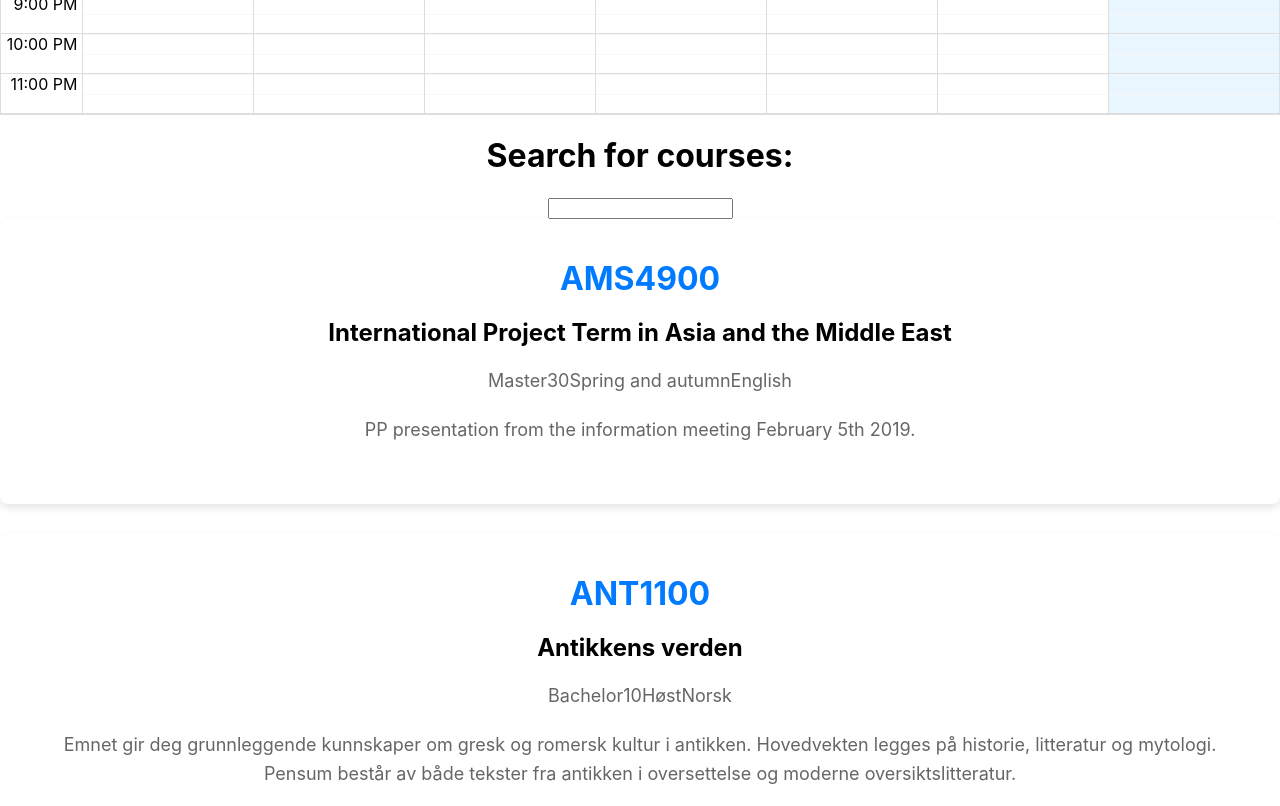
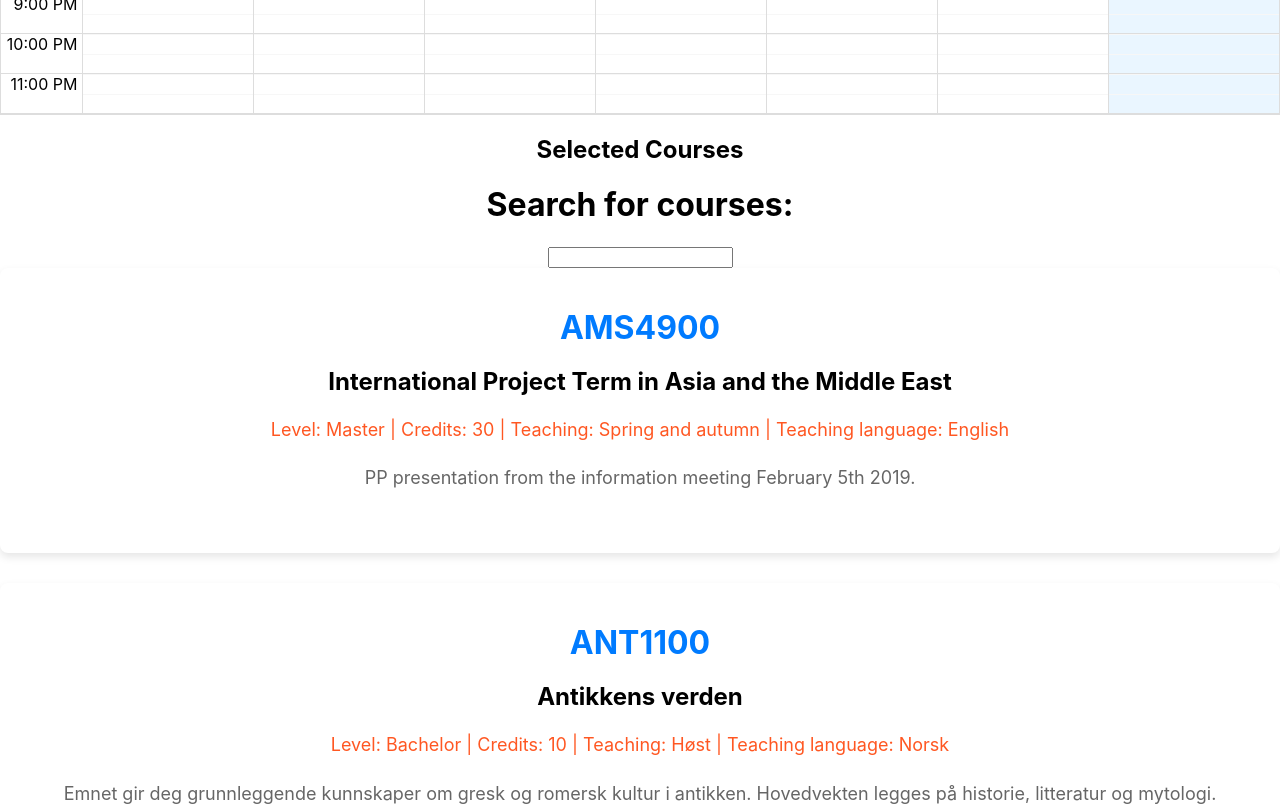
Before and after one commit to erlhol/EmnePlanleggern, a React (Create React App) app in the folder my-app/: page / in a window 1280 px wide. Shown: the part 1000-1806 px from the top of the page. Built offline with nearby package versions, Linux system fonts and the light colour scheme; the HTML template or start-up script is replaced by a standard one.

Commit message:
Lift state and implement selection

```diff
--- a/my-app/src/App.js
+++ b/my-app/src/App.js
@@ -3,17 +3,34 @@ import Courses from './Courses';
 import Schedule from './Schedule';
 import courses from './jsonfiles/courses.json'
 import 'react-big-calendar/lib/css/react-big-calendar.css';
+import { useState } from 'react';
 
 function App() {
+
+    const [selectedSubjects, setSelectedSubjects] = useState([]);
+
+    const onSetSelectedSubjects = (subject,should_add) => {
+        if (should_add) {
+            setSelectedSubjects( previousValue =>
+                [...previousValue, subject]
+            )}
+        else {
+            setSelectedSubjects ( previousValue =>
+                previousValue.filter((s) =>
+                s !== subject)
+            )
+        }
+    }
 
     return (
         <div className="App">
         <p>Calendar</p>
-        <Schedule subjects={courses}></Schedule>
-        <Courses subjects={courses}></Courses>
+        <Schedule subjects={selectedSubjects}></Schedule>
+        <Courses subjects={courses} selected={selectedSubjects} changeSelected={onSetSelectedSubjects}></Courses>
         <a href="mailto:erlinhol@uio.no">Kontakt Erling Holte på mail</a>
         </div>
     );
 }
 
 export default App;
+//
--- a/my-app/src/Courses.js
+++ b/my-app/src/Courses.js
@@ -1,6 +1,17 @@
 import { useState, useEffect } from 'react';
+
+function SelectedCourses(props) {
+    return <><h2>Selected Courses </h2>
+    {props.selected.map((courseObj, i) =>
+        <p key={i} >{courseObj.subjectCode} {courseObj.subjectName}</p>
+        )
+    }
+    </>
+}
+
 function Course(props) {
     const [checkedState, setCheckedState] = useState(false);
+
 
     const chosenBackgroundColor = {
        // backgroundColor: '#ffffff88', // Change this to the desired background color
@@ -12,9 +23,8 @@ function Course(props) {
     }
 
     const onCheckedStateChange = () => {
-        setCheckedState(previousValue => {
-            return !previousValue
-      });
+        setCheckedState((previousValue) => !previousValue);
+        props.changeSelected(props.courseObject, !checkedState);
     }
 
     /* Render one course */
@@ -25,10 +35,10 @@ function Course(props) {
             <h1>{props.courseObject.subjectCode}</h1>
             <h2>{props.courseObject.subjectName}</h2>
             <p>
-                <span>{props.courseObject.level}</span>
-                <span>{props.courseObject.credits}</span>
-                <span>{props.courseObject.teaching}</span>
-                <span>{props.courseObject.teachingLanguage}</span>
+                <span style= {{color: '#ff5722'}}> Level: {props.courseObject.level} | </span>
+                <span style= {{color: '#ff5722'}}>Credits: {props.courseObject.credits} | </span>
+                <span style= {{color: '#ff5722'}}>Teaching: {props.courseObject.teaching} | </span>
+                <span style= {{color: '#ff5722'}}>Teaching language: {props.courseObject.teachingLanguage}</span>
             </p>
             <p>{props.courseObject.description}</p>
         </div>
@@ -42,32 +52,34 @@ function search(element, searchWord) {
 function Courses(props) {
 
     const [searchInput, setSearchInput] = useState('');
-    const [chosenSubjects, setChosenSubjects] = useState(props.subjects);
+    const [searchedSubjects, setSearchedSubjects] = useState(props.subjects);
+    // have to fix searchedCourses lagging with the selected color.
 
     const onSearchChange = (event) => {
         setSearchInput(event.target.value);
-      }
+    }
 
     useEffect( () => {
-        setChosenSubjects(props.subjects.filter(x => search(x.subjectCode,searchInput)))
+        setSearchedSubjects(props.subjects.filter(x => search(x.subjectCode,searchInput)))
 
     }, [searchInput,props.subjects]);
+
+    const onSetSelectedSubjects = (subject,should_add) => {
+        props.changeSelected(subject,should_add)
+    }
 
 
     return (
         <>
+        <SelectedCourses selected = {props.selected}></SelectedCourses>
         <h1>Search for courses:</h1>
         <input value={searchInput} onChange={onSearchChange}></input>
-        {chosenSubjects.map((courseObj, i) =>
-            <Course key={i} courseObject={courseObj}></Course>
+        {searchedSubjects.map((courseObj, i) =>
+            <Course key={i} courseObject={courseObj} changeSelected={onSetSelectedSubjects}></Course> // The problem is with the key
+            // The key should be unique and not dependent on searchedSubjects!
             )
         }
         </>
-
-
     )
 }
 export default Courses;
-
-// TODO: include map of all courses
-// Include search element with bound component input
--- a/my-app/src/Schedule.js
+++ b/my-app/src/Schedule.js
@@ -1,5 +1,6 @@
 import { Calendar, momentLocalizer } from 'react-big-calendar'
 import moment from 'moment'
+import { useEffect, useState } from 'react';
 
 function createDates(lectures,subjectCode) {
     var events = []
@@ -60,6 +61,17 @@ function weekDayToDate(activity) {
 }
 
 function Schedule(props) {
+  const [allevents, setAllEvents] = useState([]);
+
+  useEffect(() => {
+    const updatedEvents = [];
+    props.subjects.forEach((courseObject, i) => {
+      const events = createDates(courseObject.lectures, courseObject.subjectCode);
+      updatedEvents.push(...events);
+    });
+    setAllEvents(updatedEvents);
+  }, [props.subjects]);
+
     // Setup the localizer by providing the moment (or globalize, or Luxon) Object
     // to the correct localizer.
     const localizer = momentLocalizer(moment) // or globalizeLocalizer
@@ -68,15 +80,11 @@ function Schedule(props) {
     // Each course can be a button, and when you click on it,
     // it will be displayed. With a color
 
-    const chosenSubject = props.subjects[6]
-
-    const events = createDates(chosenSubject.lectures,chosenSubject.subjectCode)
-
-      const MyCalendar = (props) => (
+      const MyCalendar = () => (
         <div className="myCustomHeight">
           <Calendar
             localizer={localizer}
-            events={events}
+            events={allevents}
             startAccessor="start"
             endAccessor="end"
             views={['week']} // Set to display only the week view
@@ -90,4 +98,4 @@ function Schedule(props) {
 
 export default Schedule;
 
-// TODO: create a smart schedule where
+// TODO: create a smart schedule where we use AI
```
